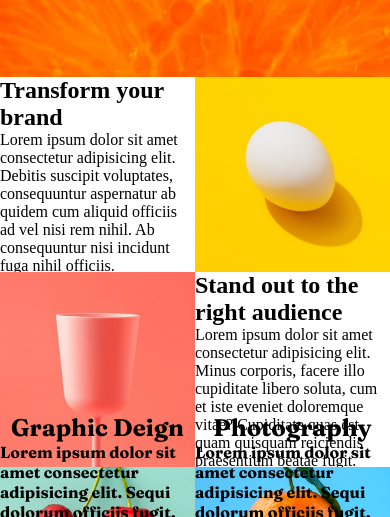
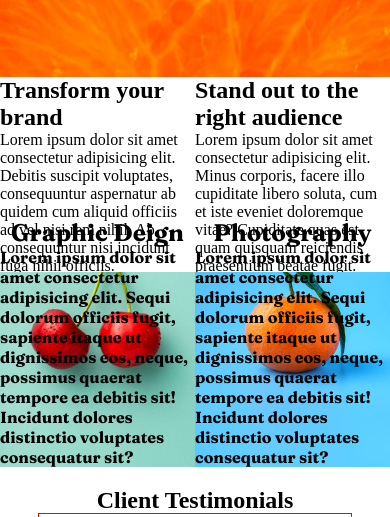
Before and after one commit to JorchRL/sunnySide-Landingpage, a React (Create React App) app: page / in a window 390 px wide. Shown: the part 767-1284 px from the top of the page. Built offline with nearby package versions, Linux system fonts and the light colour scheme.

Commit message:
Setup mobile layout for Info cards section

```diff
--- a/src/App.jsx
+++ b/src/App.jsx
@@ -32,8 +32,8 @@ const App = () => {
             nihil officiis.
           </p>
         </div>
-        <div className='tile img' id='eggImg'></div>
-        <div className='tile img' id='cupImg'></div>
+        <div className='img' id='eggImg'></div>
+        <div className='img' id='cupImg'></div>
         <div className='tile text'>
           <h2>Stand out to the right audience</h2>
           <p>
--- a/src/app.scss
+++ b/src/app.scss
@@ -31,11 +31,9 @@
 
   // INFO CARDS
   .info {
-    // grid-template-columns: 1fr 1fr;
-    // grid-template-rows: 1fr 1fr;
-    // height: 120vh;
-    // width: calc(720px * 2);
-    flex-wrap: wrap;
+    @include mobile {
+      flex-direction: column;
+    }
 
     #eggImg {
       background-image: url("./images/desktop/image-transform.jpg");
@@ -50,15 +48,24 @@
 
     .tile {
       // the dimensions of all tiles will be the same as the pics
-      width: calc(100vw / 2);
-      height: calc(100vw / 2);
-      .img {
+      width: 50vw;
+      height: 50vw;
+      @include mobile {
+        width: 100vw;
+        height: calc(100vh - 100vw);
       }
+
       .text {
         // border: 2px solid coral;
         h2 {
           color: black;
         }
+      }
+    }
+    .img {
+      @include mobile {
+        width: 100vw;
+        height: 100vw;
       }
     }
   }
```
